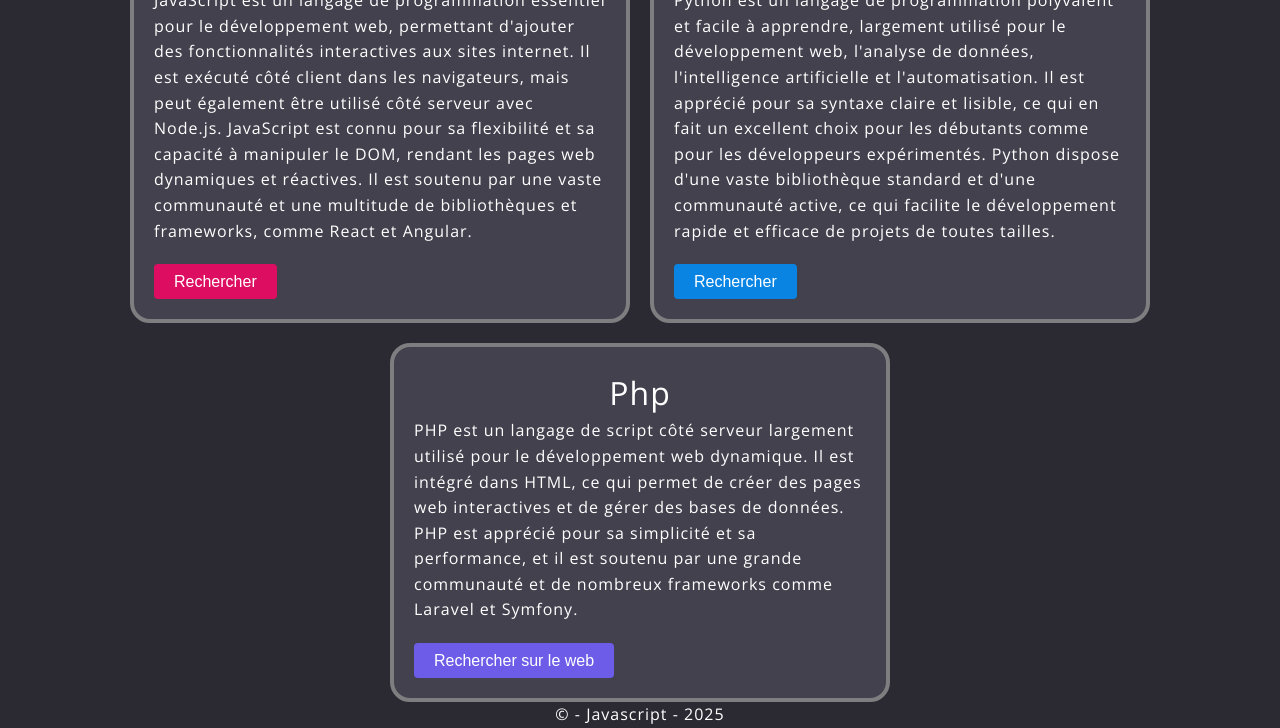
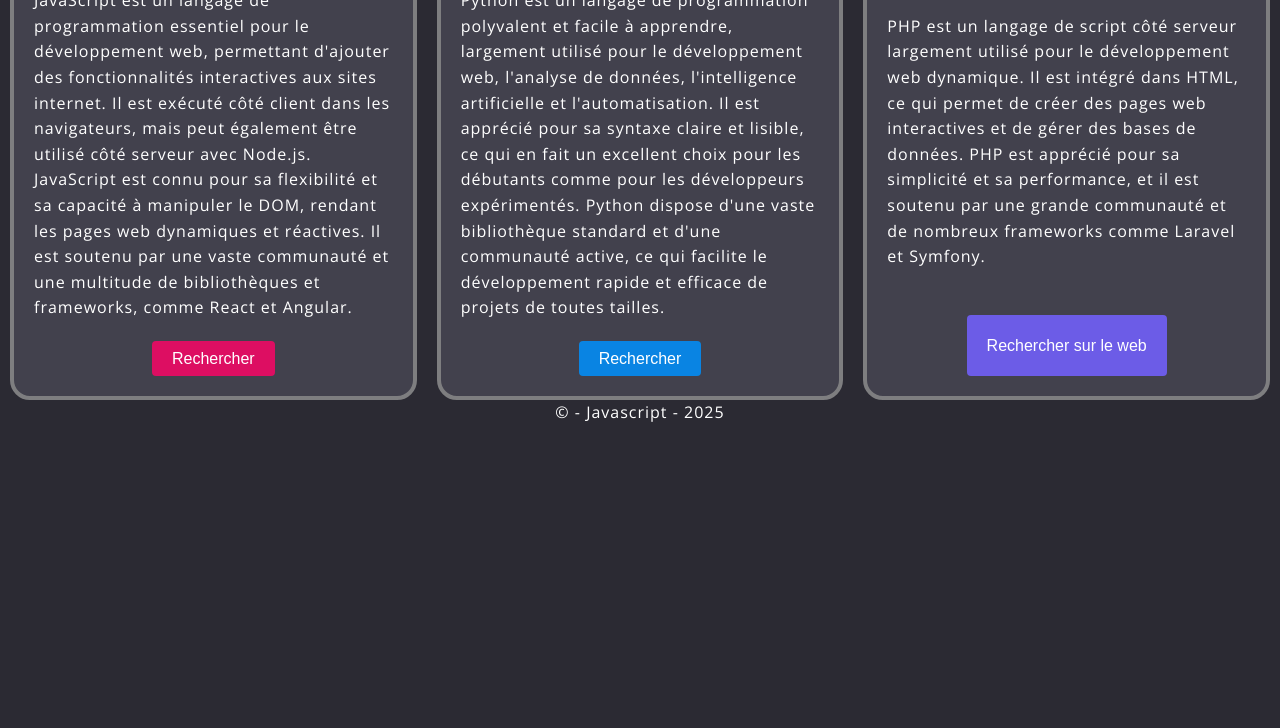
Before and after one commit to giusmili/javascript-Es-projet, a website: page index.html in a window 1280 px wide. Shown: the part 417-1145 px from the top of the page. After the commit the page ends 843 px from the top, so only its background shows below. Drawn offline with nearby package versions, Linux system fonts and the light colour scheme.

Commit message:
css display

```diff
--- a/css/main.css
+++ b/css/main.css
@@ -88,23 +88,25 @@ nav ul li a{
 }
 
 main{
+  /* modifier les propriétés */
     display: flex;
-    flex-flow: wrap;
+    justify-content: center;
     flex-direction: row;
-    justify-content: center;
-    align-items: center;
+    flex-wrap: wrap;
     gap: 2rem;
-
 
 }
 article{
     display: flex;
-    flex-direction: column;
-    max-width: 50rem;
+    flex-direction: row;
+    justify-content:space-around;
+    width: calc(100% / 3  - 2rem);
+    flex-wrap: wrap;
     background-color: var(--input-bgcolor);
     padding: 2rem;
     border-radius: 2rem;
     border: solid .4rem var(--input-bgcolor-light);
+    aspect-ratio: 16 / 9;
 
 
 
```
